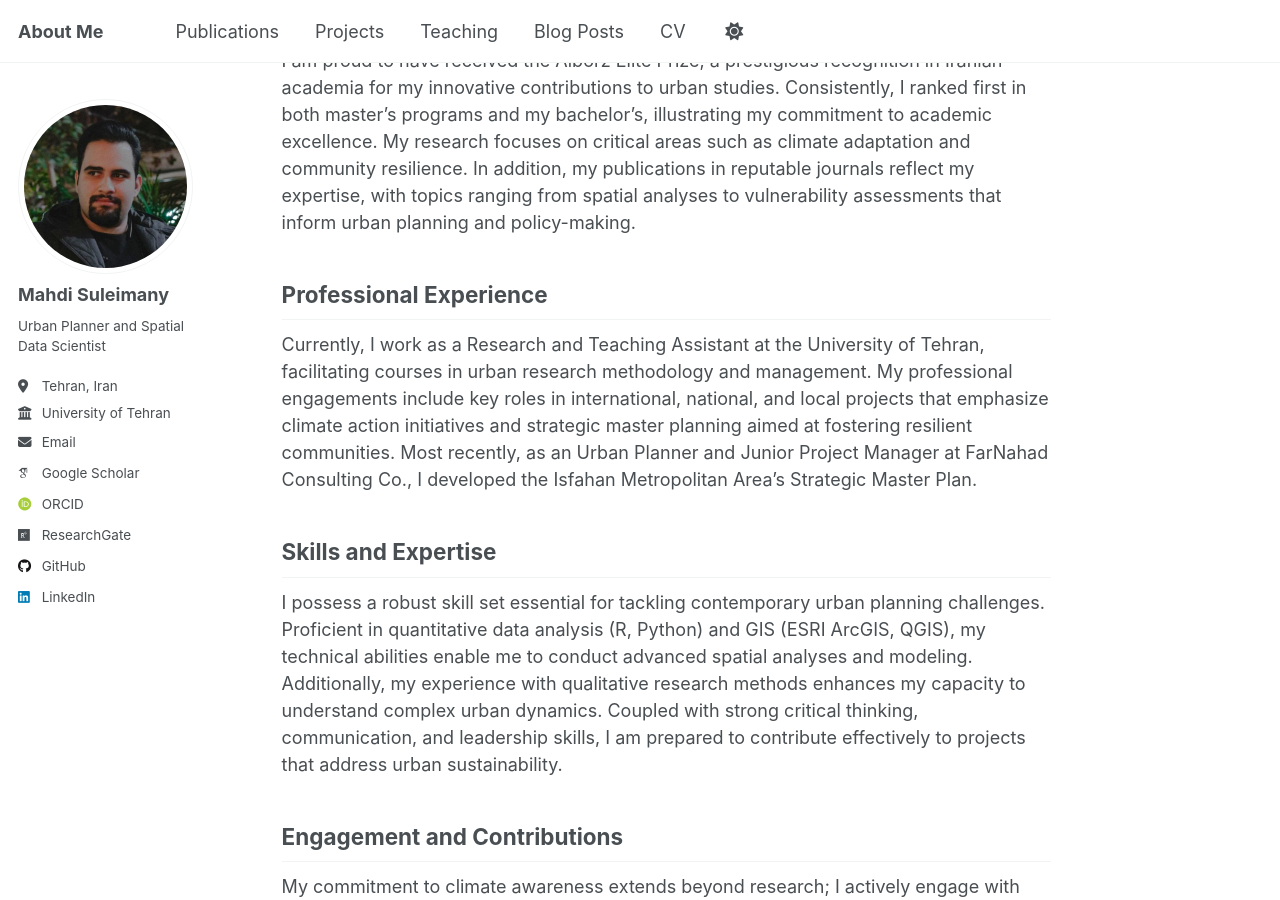
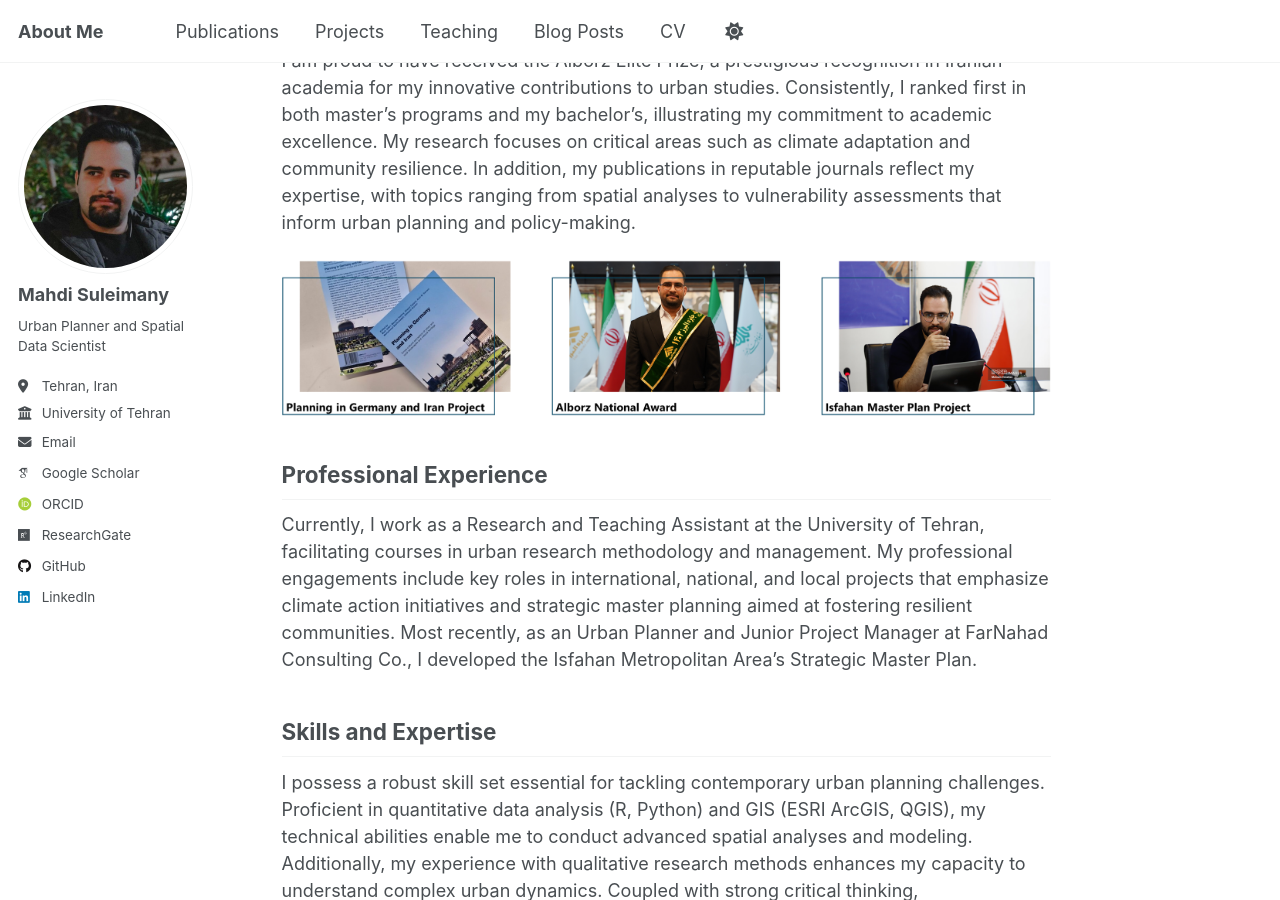
Before and after one commit to mo-soleimani/mo-soleimani.github.io, a Jekyll site: the page built from _pages/about.md, in a window 1280 px wide and 900 px high, scrolled down 576 px. Built offline with Jekyll 4.4.1, drawn with Linux system fonts in a browser that asks for light colours; some web fonts are replaced.

Commit message:
Update about.md

```diff
--- a/_pages/about.md
+++ b/_pages/about.md
@@ -15,6 +15,8 @@ Background and Achievements
 ------
 I am proud to have received the Alborz Elite Prize, a prestigious recognition in Iranian academia for my innovative contributions to urban studies. Consistently, I ranked first in both master’s programs and my bachelor’s, illustrating my commitment to academic excellence. My research focuses on critical areas such as climate adaptation and community resilience. In addition, my publications in reputable journals reflect my expertise, with topics ranging from spatial analyses to vulnerability assessments that inform urban planning and policy-making.
 
+<img src="/images/PRJ.png" alt="Projects" style="width: 100%; display: block; margin: 0 auto;" />
+
 Professional Experience
 ------
 Currently, I work as a Research and Teaching Assistant at the University of Tehran, facilitating courses in urban research methodology and management. My professional engagements include key roles in international, national, and local projects that emphasize climate action initiatives and strategic master planning aimed at fostering resilient communities. Most recently, as an Urban Planner and Junior Project Manager at FarNahad Consulting Co., I developed the Isfahan Metropolitan Area’s Strategic Master Plan.
```
